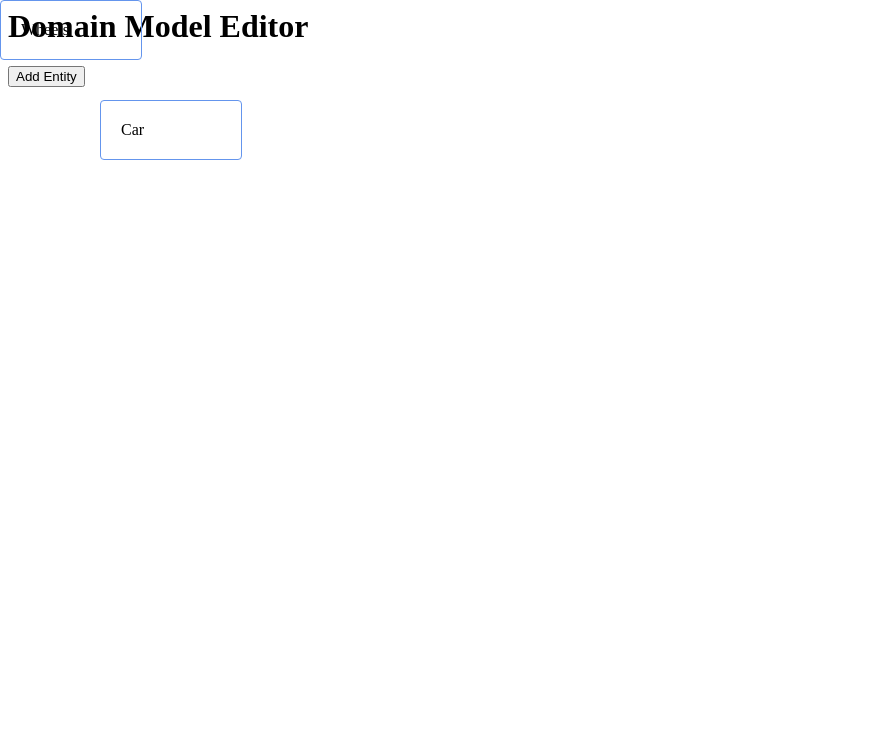
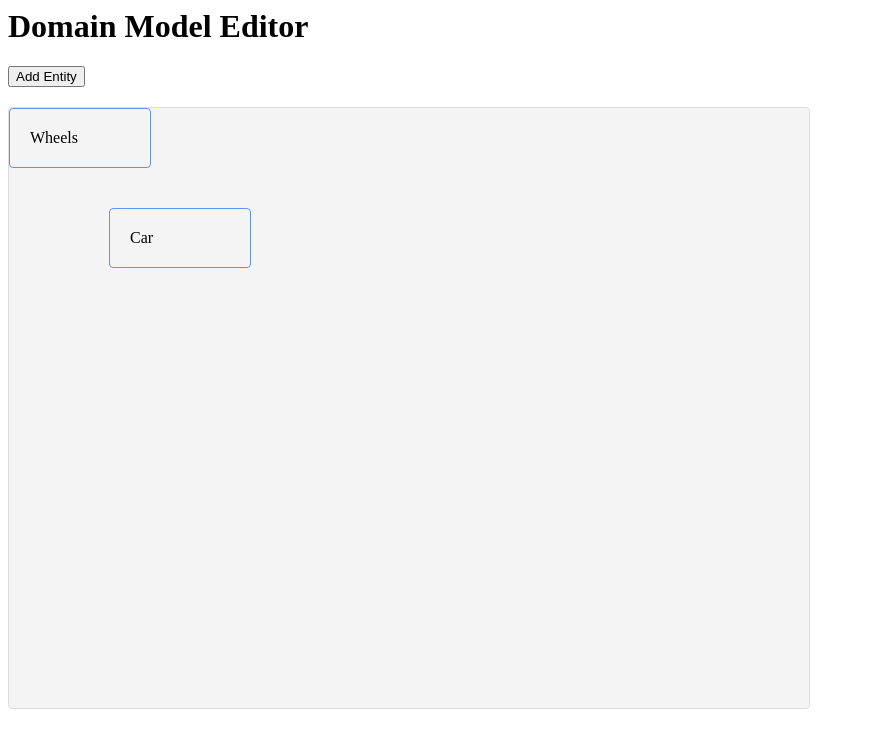
Before and after one commit to devLeopar/Canvas-App, a React app: page / in a window 1280 px wide. Shown: the top 748 px of the page, without its empty margins (0-873 px from the left). Built offline with nearby package versions, Linux system fonts and the light colour scheme.

Commit message:
feat: adding basic styling to canvas and key props for entity

```diff
--- a/src/components/entitycanvas.tsx
+++ b/src/components/entitycanvas.tsx
@@ -11,13 +11,24 @@ const entityBaseStyle = {
   padding: 20,
 };
 
+const canvasBaseStyle: React.CSSProperties = {
+  position: "relative",
+  width: "800px",
+  height: "600px",
+  backgroundColor: "#f4f4f4",
+  border: "1px solid #ddd",
+  borderRadius: "4px",
+  overflow: "hidden",
+  margin: "20px 0",
+};
+
 export const EntityCanvas = observer(() => {
   const entityStore = useContext(EntitiesContext);
 
   return (
-    <div>
+    <div style={canvasBaseStyle}>
       {entityStore.entities.map((entity) => (
-        <Entity entity={entity} />
+        <Entity key={entity.id} entity={entity} />
       ))}
     </div>
   );
```
